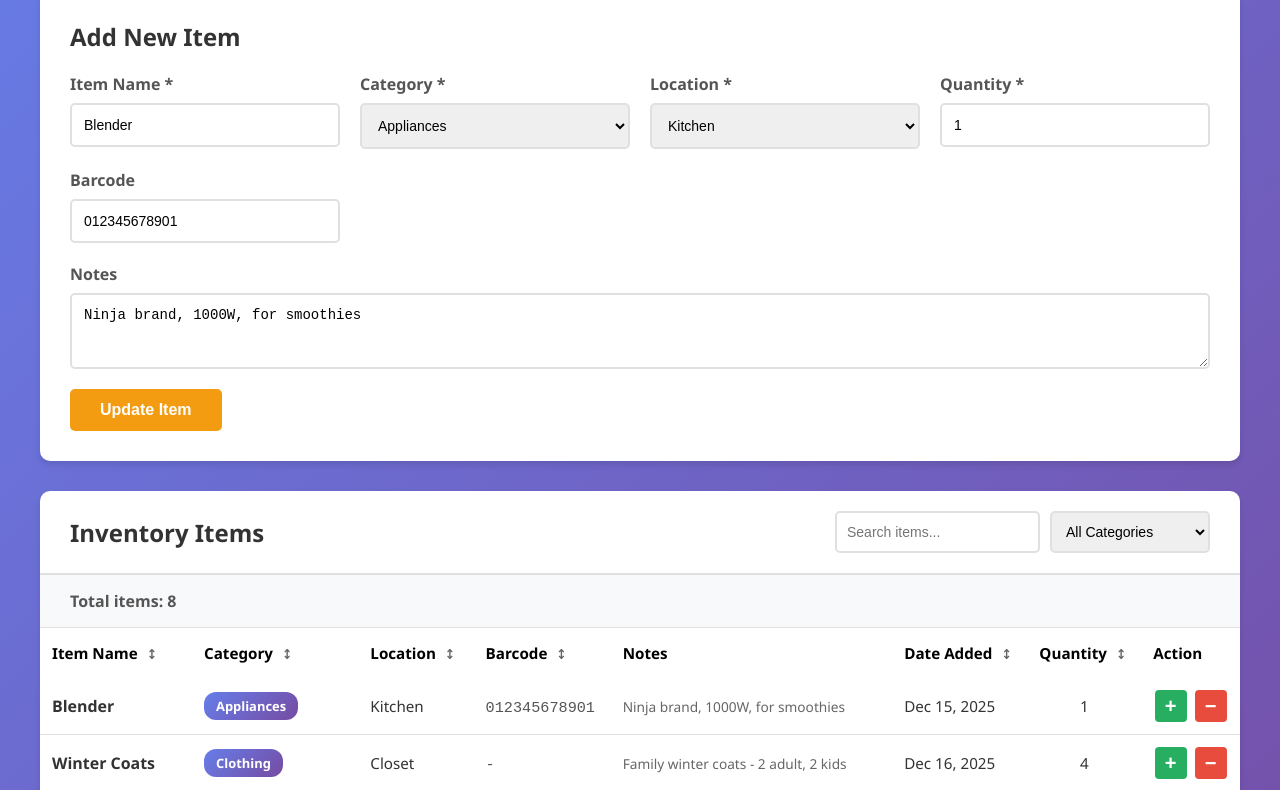
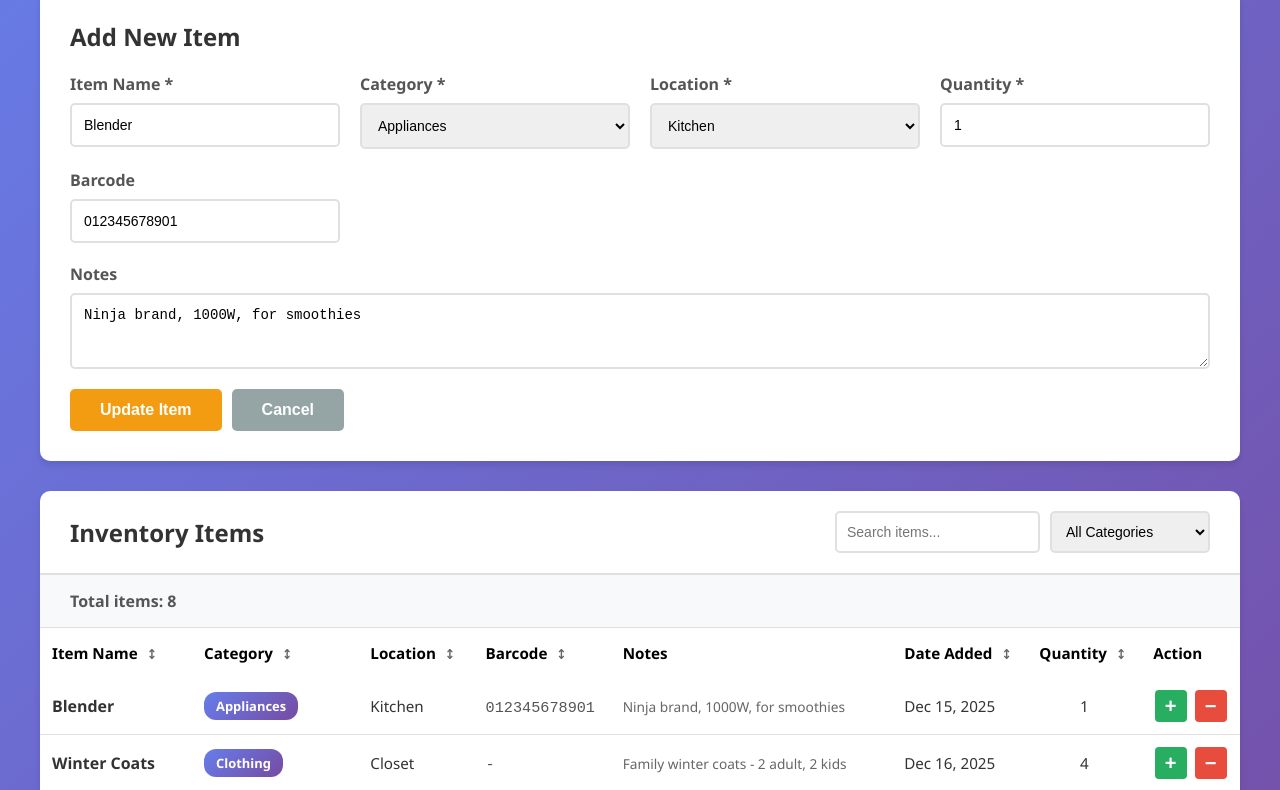
Before and after one commit to margaritasabaseva/inventory-app, a website: page index.html in a window 1280 px wide. Both pictures are taken after a click on the element 640 px from the left and 915 px from the top of the page. Shown: the part 209-999 px from the top of the page. Drawn offline with Linux system fonts and the light colour scheme.

Commit message:
Add cancel option for item edit

```diff
--- a/index.html
+++ b/index.html
@@ -79,7 +79,10 @@
                     </div>
                 </div>
 
-                <button type="submit" class="btn btn-primary">Add Item</button>
+                <div class="form-buttons">
+                    <button type="submit" class="btn btn-primary">Add Item</button>
+                    <button type="button" id="cancelBtn" class="btn btn-secondary" style="display: none;">Cancel</button>
+                </div>
             </form>
         </div>
 
--- a/script.js
+++ b/script.js
@@ -120,10 +120,15 @@ class InventoryManager {
         const form = document.getElementById('addItemForm');
         const searchInput = document.getElementById('searchInput');
         const filterCategory = document.getElementById('filterCategory');
+        const cancelBtn = document.getElementById('cancelBtn');
 
         form.addEventListener('submit', (e) => {
             e.preventDefault();
             this.addItem();
+        });
+
+        cancelBtn.addEventListener('click', () => {
+            this.resetForm();
         });
 
         searchInput.addEventListener('input', () => this.displayItems());
@@ -238,10 +243,12 @@ class InventoryManager {
             document.getElementById('barcode').value = item.barcode || '';
             document.getElementById('notes').value = item.notes || '';
 
-            // Update button text and scroll to form
+            // Update button text and show cancel button
             const submitBtn = document.querySelector('.btn-primary');
+            const cancelBtn = document.getElementById('cancelBtn');
             submitBtn.textContent = 'Update Item';
             submitBtn.style.background = '#f39c12';
+            cancelBtn.style.display = 'inline-block';
 
             // Scroll to form
             document.querySelector('.add-item-section').scrollIntoView({ behavior: 'smooth' });
@@ -364,8 +371,10 @@ class InventoryManager {
         document.getElementById('addItemForm').reset();
         this.editingItemId = null;
         const submitBtn = document.querySelector('.btn-primary');
+        const cancelBtn = document.getElementById('cancelBtn');
         submitBtn.textContent = 'Add Item';
         submitBtn.style.background = '';
+        cancelBtn.style.display = 'none';
     }
 
     // Format date for display
--- a/style.css
+++ b/style.css
@@ -88,6 +88,12 @@ header p {
     border-color: #667eea;
 }
 
+.form-buttons {
+    display: flex;
+    gap: 10px;
+    align-items: center;
+}
+
 .btn {
     padding: 12px 30px;
     border: none;
@@ -106,6 +112,16 @@ header p {
 .btn-primary:hover {
     transform: translateY(-2px);
     box-shadow: 0 4px 12px rgba(102, 126, 234, 0.4);
+}
+
+.btn-secondary {
+    background: #95a5a6;
+    color: white;
+}
+
+.btn-secondary:hover {
+    background: #7f8c8d;
+    transform: translateY(-2px);
 }
 
 .btn-danger {
```
